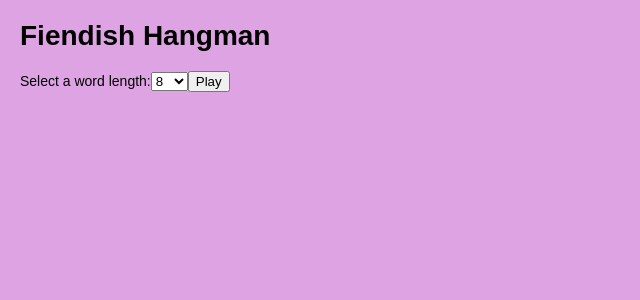
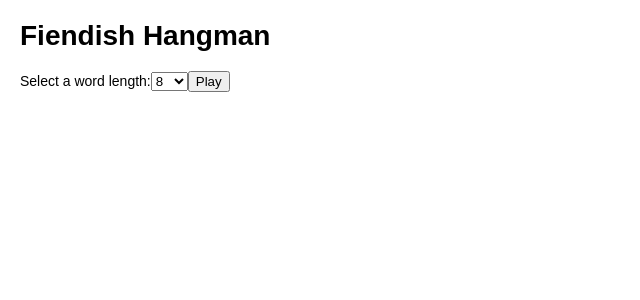
Before and after one commit to ryanc414/react-hangman-app, a React (Create React App) app: page / in a window 1280 px wide. Shown: the top 300 px of the page, without its empty margins (0-640 px from the left). Built offline with nearby package versions, Linux system fonts and the light colour scheme.

Commit message:
Remove background colour

```diff
--- a/src/index.css
+++ b/src/index.css
@@ -1,7 +1,6 @@
 body {
   font: 14px "Century Gothic", Futura, sans-serif;
   margin: 20px;
-  background: #dea3e3;
 }
 
 .game {
```
